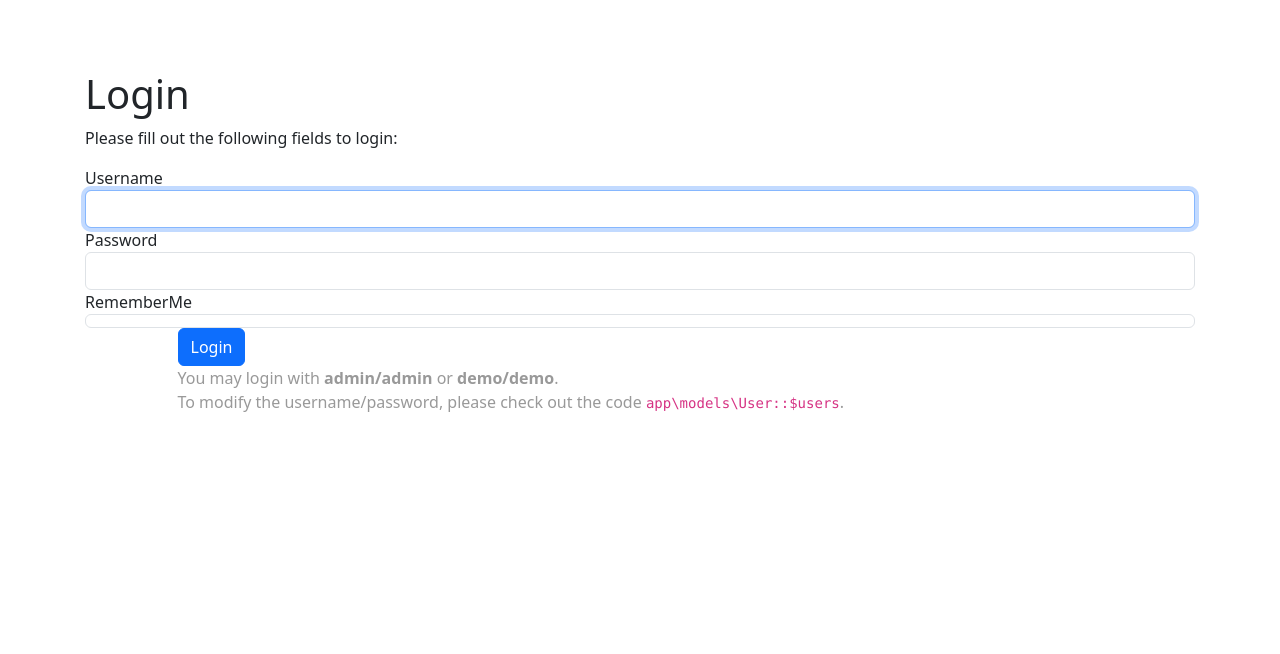
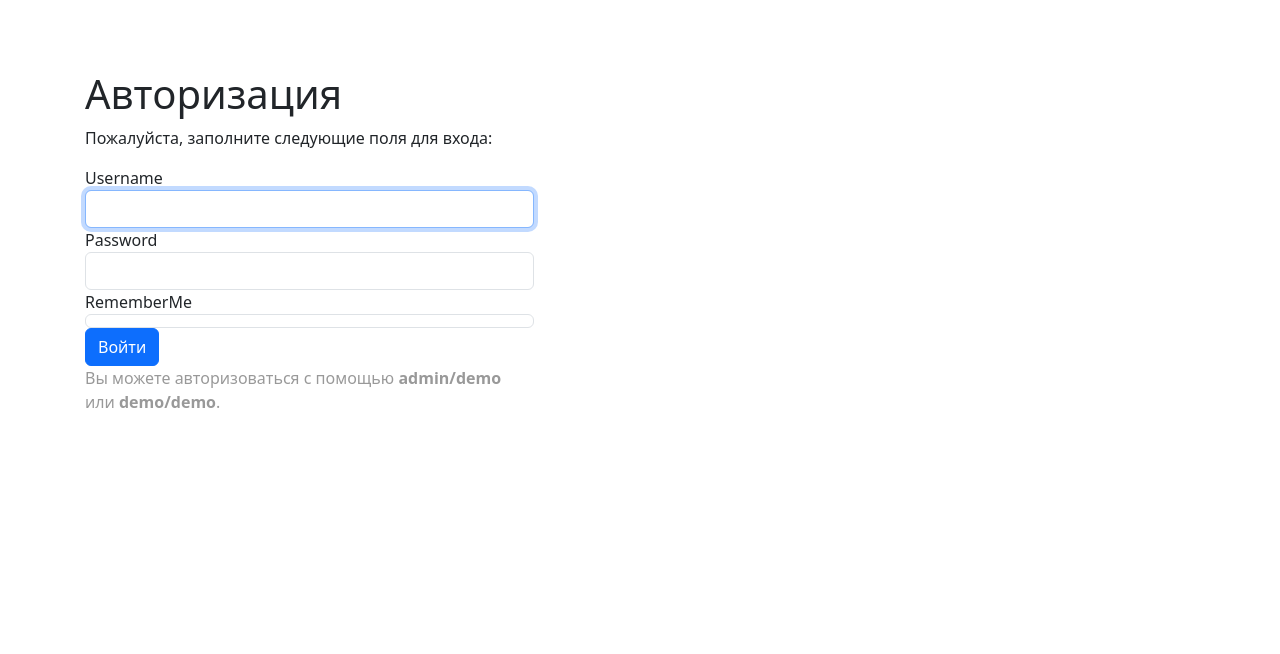
Before and after one commit to exen01/helpunit, a Yii app: template views/site/login.php in a window 1280 px wide. Shown: the top 654 px of the page. Run offline with PHP 8.4 and a stand-in for Yii, Linux system fonts and the light colour scheme; the template is opened without the code that fills it, so the values that code supplies are empty; form fields are guessed from the names that the template uses; some libraries are stand-ins or nearby versions.

Commit message:
Изменена страница логина, небольшое исправление типов в классе LoginForm

```diff
--- a/models/LoginForm.php
+++ b/models/LoginForm.php
@@ -17,7 +17,7 @@ class LoginForm extends Model
     public $password;
     public bool $rememberMe = true;
 
-    private bool|User $_user = false;
+    private bool|null|User $_user = false;
 
 
     /**
--- a/views/site/login.php
+++ b/views/site/login.php
@@ -2,48 +2,39 @@
 
 /** @var yii\web\View $this */
 /** @var yii\bootstrap5\ActiveForm $form */
+
 /** @var app\models\LoginForm $model */
 
 use yii\bootstrap5\ActiveForm;
 use yii\bootstrap5\Html;
 
-$this->title = 'Login';
+$this->title = 'Авторизация';
 $this->params['breadcrumbs'][] = $this->title;
 ?>
 <div class="site-login">
     <h1><?= Html::encode($this->title) ?></h1>
 
-    <p>Please fill out the following fields to login:</p>
+    <p>Пожалуйста, заполните следующие поля для входа:</p>
 
-    <?php $form = ActiveForm::begin([
-        'id' => 'login-form',
-        'layout' => 'horizontal',
-        'fieldConfig' => [
-            'template' => "{label}\n{input}\n{error}",
-            'labelOptions' => ['class' => 'col-lg-1 col-form-label mr-lg-3'],
-            'inputOptions' => ['class' => 'col-lg-3 form-control'],
-            'errorOptions' => ['class' => 'col-lg-7 invalid-feedback'],
-        ],
-    ]); ?>
+    <div class="row">
+        <div class="col-lg-5">
+            <?php $form = ActiveForm::begin(['id' => 'login-form']); ?>
 
-        <?= $form->field($model, 'username')->textInput(['autofocus' => true]) ?>
+            <?= $form->field($model, 'username')->textInput(['autofocus' => true]) ?>
 
-        <?= $form->field($model, 'password')->passwordInput() ?>
+            <?= $form->field($model, 'password')->passwordInput() ?>
 
-        <?= $form->field($model, 'rememberMe')->checkbox([
-            'template' => "<div class=\"offset-lg-1 col-lg-3 custom-control custom-checkbox\">{input} {label}</div>\n<div class=\"col-lg-8\">{error}</div>",
-        ]) ?>
+            <?= $form->field($model, 'rememberMe')->checkbox() ?>
 
-        <div class="form-group">
-            <div class="offset-lg-1 col-lg-11">
-                <?= Html::submitButton('Login', ['class' => 'btn btn-primary', 'name' => 'login-button']) ?>
+            <div class="form-group">
+                <?= Html::submitButton('Войти', ['class' => 'btn btn-primary', 'name' => 'login-button']) ?>
+            </div>
+
+            <?php ActiveForm::end(); ?>
+
+            <div style="color:#999;">
+                Вы можете авторизоваться с помощью <strong>admin/demo</strong> или <strong>demo/demo</strong>.<br>
             </div>
         </div>
-
-    <?php ActiveForm::end(); ?>
-
-    <div class="offset-lg-1" style="color:#999;">
-        You may login with <strong>admin/admin</strong> or <strong>demo/demo</strong>.<br>
-        To modify the username/password, please check out the code <code>app\models\User::$users</code>.
     </div>
 </div>
```
